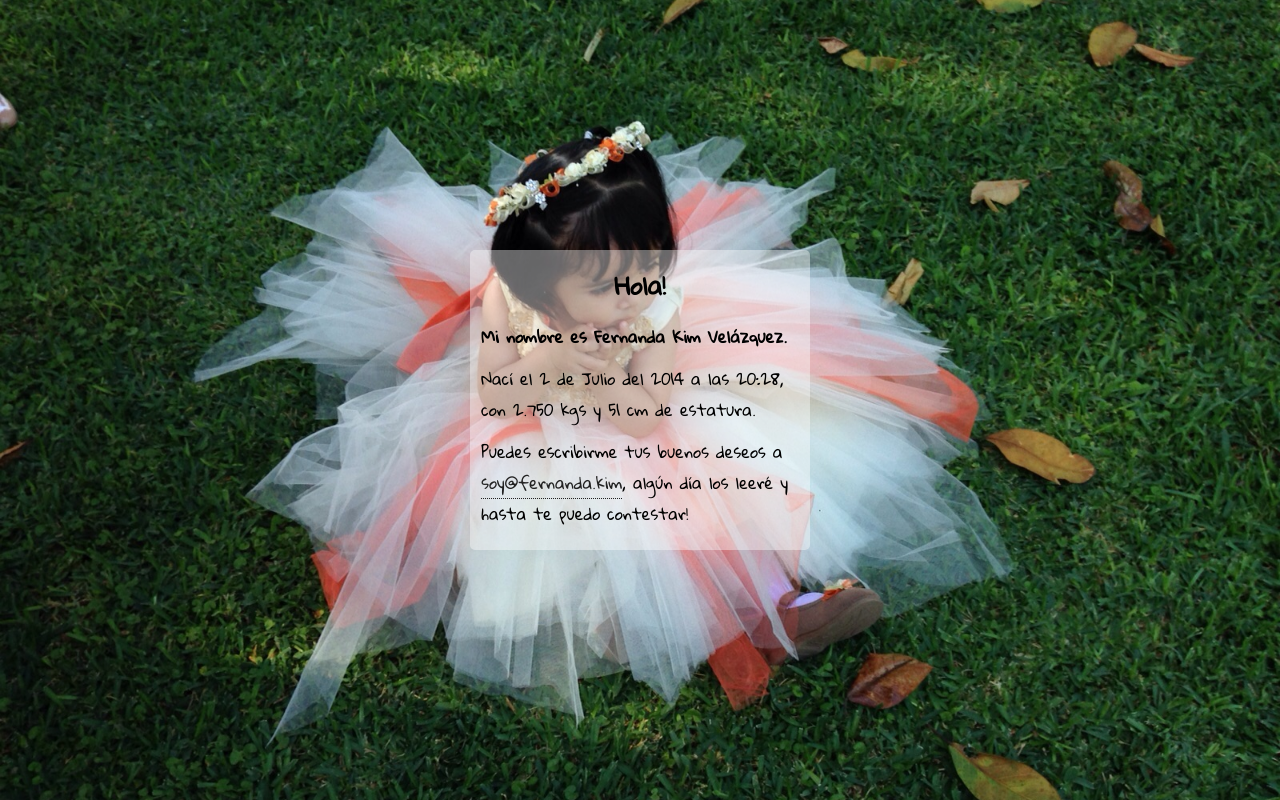
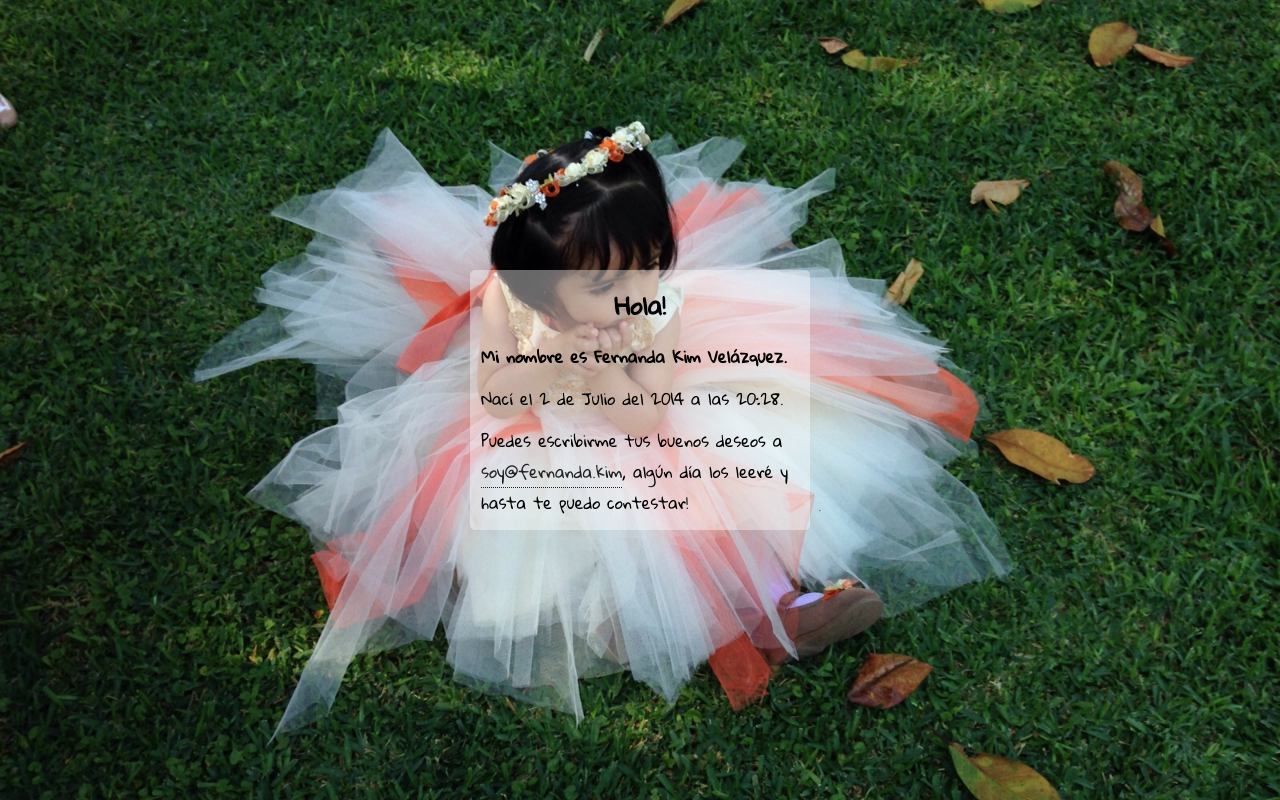
Before and after one commit to ferkim/ferkim.github.io, a plain HTML site: page index.html in a window 1280 px wide. Drawn offline with Linux system fonts and the light colour scheme.

Commit message:
intento 4

```diff
--- a/index.html
+++ b/index.html
@@ -13,7 +13,16 @@
         <link rel="canonical" href="http://fernanda.kim">
         <link href='http://fonts.googleapis.com/css?family=Gloria+Hallelujah' rel='stylesheet' type='text/css'>
         <style>
-            @media (max-width: 320px) {
+            html {
+              background: url(img/fer.jpg) no-repeat center center fixed;
+              -webkit-background-size: cover;
+              -moz-background-size: cover;
+              -o-background-size: cover;
+              background-size: cover;
+              font-family: 'Gloria Hallelujah', cursive;
+              margin: 0.3cm;
+            }
+            @media (max-width: 480px) {
                 html {
                   background: url(img/fer_mob.jpg) no-repeat center center fixed;
                   -webkit-background-size: cover;
@@ -24,18 +33,9 @@
                   margin: 0.3cm;
                 }
             }
-            html {
-              background: url(img/fer.jpg) no-repeat center center fixed;
-              -webkit-background-size: cover;
-              -moz-background-size: cover;
-              -o-background-size: cover;
-              background-size: cover;
-              font-family: 'Gloria Hallelujah', cursive;
-              margin: 0.3cm;
-            }
             div {
                 width: 340px;
-                height: 300px;
+                height: 260px;
                 background-color: #FFF;
                 -moz-border-radius: 5px;
                 border-radius: 5px;
@@ -76,8 +76,7 @@
         <div>
             <h2 align="center">Hola!</h2>
             <h4><bold>Mi nombre es Fernanda Kim Vel&aacute;zquez.</bold></h4>
-            <p> Nac&iacute; el 2 de Julio del 2014 a las 20:28,<br/>
-                con 2.750 kgs y 51 cm de estatura.</p>
+            <p> Nac&iacute; el 2 de Julio del 2014 a las 20:28.</p>
             <p> Puedes escribirme tus buenos deseos a <a href="mailto:soy@fernanda.kim">soy@fernanda.kim</a>,
                 alg&uacute;n d&iacute;a los leer&eacute; y hasta te puedo contestar!
             </p>
```
